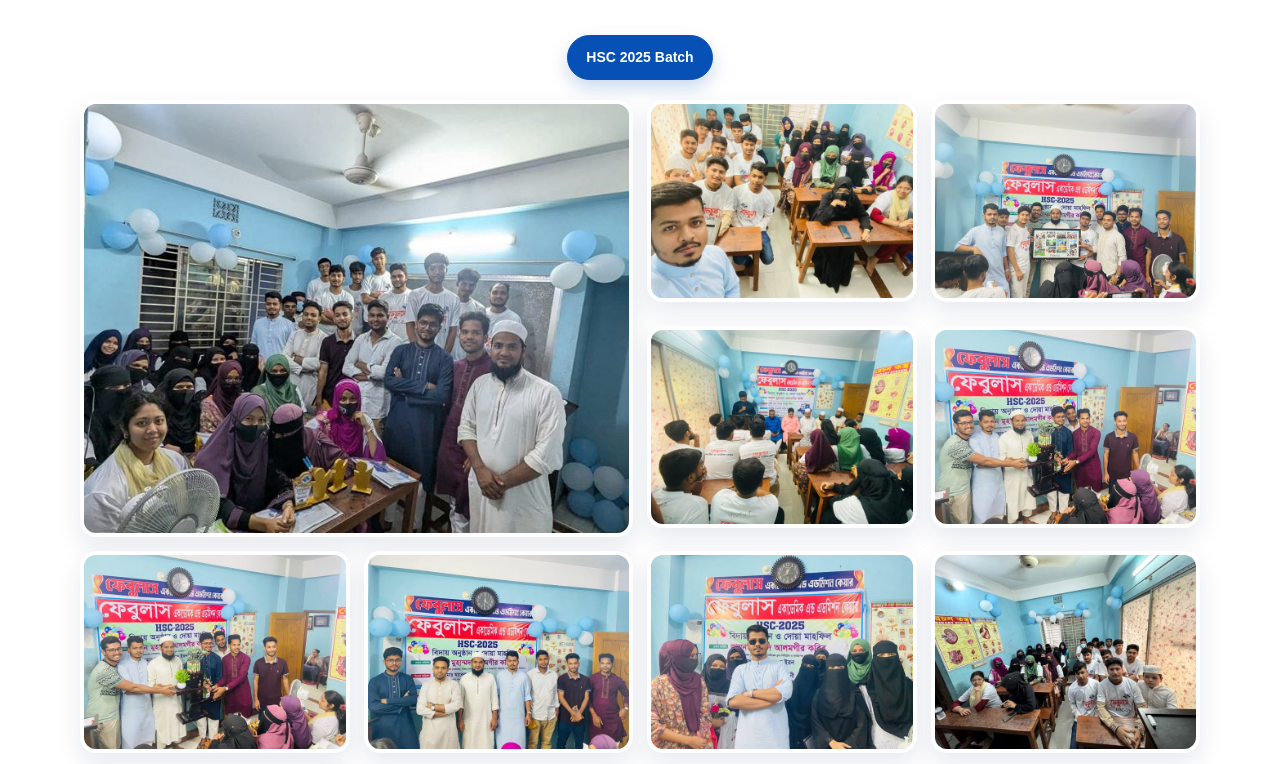
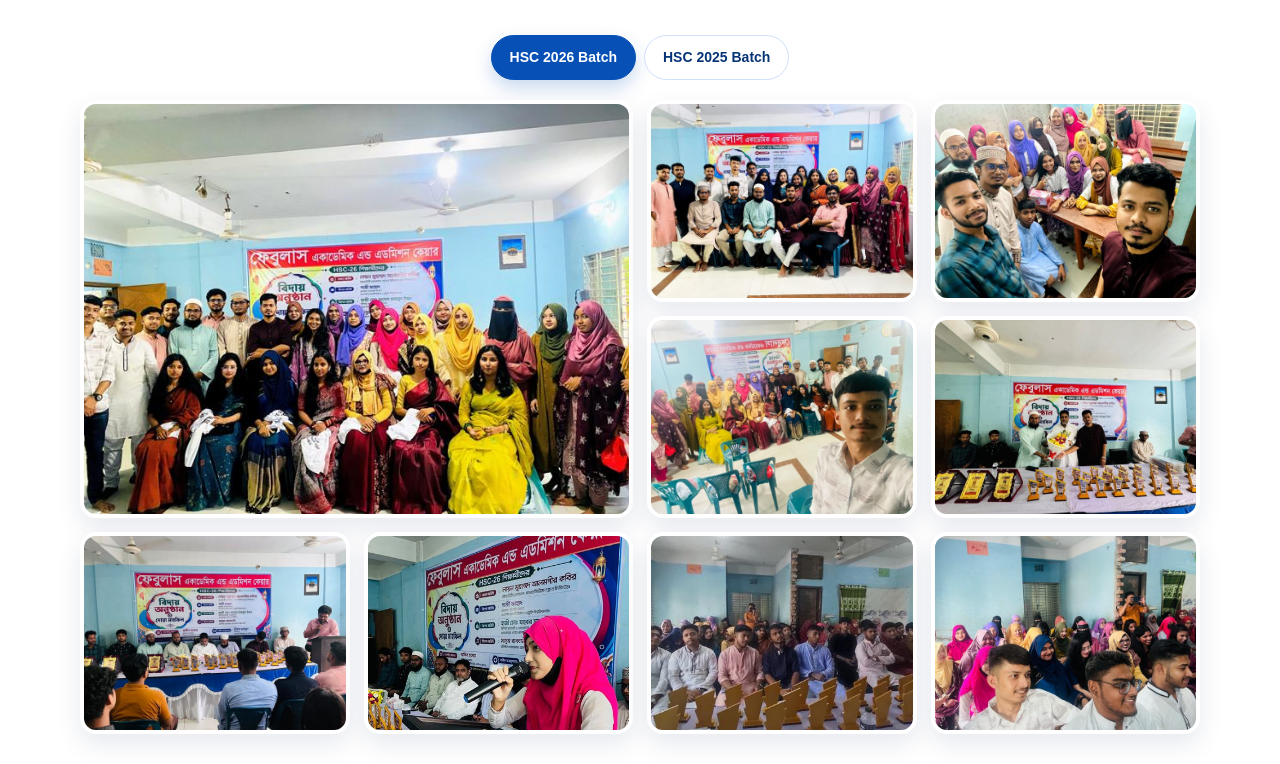
Before and after one commit to fabulous-academic/fabulous-academic-site, a plain HTML site: page index.html in a window 1280 px wide. Shown: the part 7563-8327 px from the top of the page. Drawn offline with Linux system fonts and the light colour scheme.

Commit message:
Add files via upload

```diff
--- a/index.html
+++ b/index.html
@@ -929,9 +929,21 @@ a.pdf-row:hover .pdf-dl{background:#073477}
 </section>
 <section class="alt-bg" id="farewell"><div class="wrap">
 <div class="section-head"><span class="tag">Farewell</span><h2>বিদায় অনুষ্ঠান</h2><p>আমাদের শিক্ষার্থীদের বিদায়ের স্মরণীয় মুহূর্ত।</p></div>
-<div class="fw-tabs" role="tablist" aria-label="ব্যাচ নির্বাচন"><button class="fw-tab" role="tab" type="button" id="fw-tab-25" aria-controls="fw-25" aria-selected="true">HSC 2025 Batch</button></div>
+<div class="fw-tabs" role="tablist" aria-label="ব্যাচ নির্বাচন"><button class="fw-tab" role="tab" type="button" id="fw-tab-26" aria-controls="fw-26" aria-selected="true">HSC 2026 Batch</button><button class="fw-tab" role="tab" type="button" id="fw-tab-25" aria-controls="fw-25" aria-selected="false">HSC 2025 Batch</button></div>
 <!-- নতুন ব্যাচ যোগ করতে: ওপরের ট্যাব-বাটন ও নিচের fw-panel ব্লক কপি করে id (fw-26 ইত্যাদি) ও ছবি বদলান। -->
-<div class="fw-panel lb-group" id="fw-25" role="tabpanel" aria-labelledby="fw-tab-25">
+<div class="fw-panel lb-group" id="fw-26" role="tabpanel" aria-labelledby="fw-tab-26">
+<div class="fw-grid">
+<div class="fw-item fw-big"><img src="assets/farewell-26-01-thumb.jpg" data-full="assets/farewell-26-01.jpg" data-en="HSC 2026 batch in front of the banner" alt="ব্যানারের সামনে HSC 2026 ব্যাচ" loading="lazy" width="640" height="480"></div>
+<div class="fw-item"><img src="assets/farewell-26-02-thumb.jpg" data-full="assets/farewell-26-02.jpg" data-en="The whole batch together" alt="ব্যাচের সবাই একসঙ্গে" loading="lazy" width="640" height="480"></div>
+<div class="fw-item"><img src="assets/farewell-26-03-thumb.jpg" data-full="assets/farewell-26-03.jpg" data-en="A selfie with everyone" alt="সবার সঙ্গে সেলফি" loading="lazy" width="640" height="480"></div>
+<div class="fw-item"><img src="assets/farewell-26-04-thumb.jpg" data-full="assets/farewell-26-04.jpg" data-en="A selfie at the ceremony" alt="অনুষ্ঠানের সেলফি" loading="lazy" width="640" height="480"></div>
+<div class="fw-item"><img src="assets/farewell-26-05-thumb.jpg" data-full="assets/farewell-26-05.jpg" data-en="Greeting a guest with flowers" alt="অতিথিকে ফুলের শুভেচ্ছা" loading="lazy" width="640" height="480"></div>
+<div class="fw-item"><img src="assets/farewell-26-06-thumb.jpg" data-full="assets/farewell-26-06.jpg" data-en="Guests on stage with the award crests" alt="মঞ্চে অতিথিবৃন্দ ও সম্মাননা ক্রেস্ট" loading="lazy" width="640" height="480"></div>
+<div class="fw-item"><img src="assets/farewell-26-07-thumb.jpg" data-full="assets/farewell-26-07.jpg" data-en="Speech at the ceremony" alt="অনুষ্ঠানে বক্তব্য" loading="lazy" width="640" height="480" style="object-position:center 30%"></div>
+<div class="fw-item"><img src="assets/farewell-26-08-thumb.jpg" data-full="assets/farewell-26-08.jpg" data-en="Students attending the ceremony" alt="অনুষ্ঠানে উপস্থিত শিক্ষার্থীরা" loading="lazy" width="640" height="480"></div>
+<div class="fw-item"><img src="assets/farewell-26-09-thumb.jpg" data-full="assets/farewell-26-09.jpg" data-en="Everyone enjoying the event" alt="অনুষ্ঠান উপভোগ করছে সবাই" loading="lazy" width="640" height="480"></div>
+</div></div>
+<div class="fw-panel lb-group" id="fw-25" role="tabpanel" aria-labelledby="fw-tab-25" hidden>
 <div class="fw-grid">
 <div class="fw-item fw-big"><img src="assets/farewell-25-01-thumb.jpg" data-full="assets/farewell-25-01.jpg" data-en="The whole batch together with their trophies" alt="ব্যাচের সবাই একসঙ্গে, স্মারক হাতে" loading="lazy" width="640" height="480"></div>
 <div class="fw-item"><img src="assets/farewell-25-02-thumb.jpg" data-full="assets/farewell-25-02.jpg" data-en="A selfie with everyone" alt="সবার সঙ্গে সেলফি" loading="lazy" width="640" height="480"></div>
```
